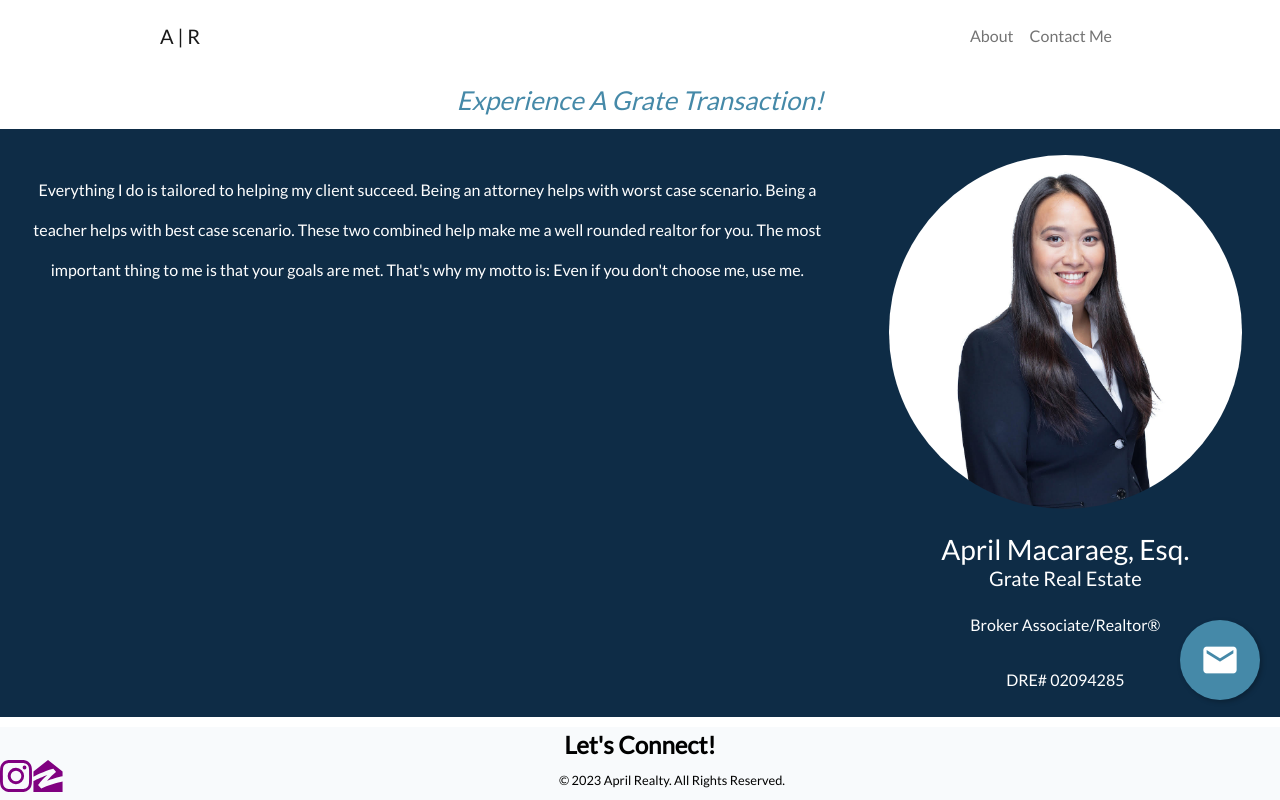
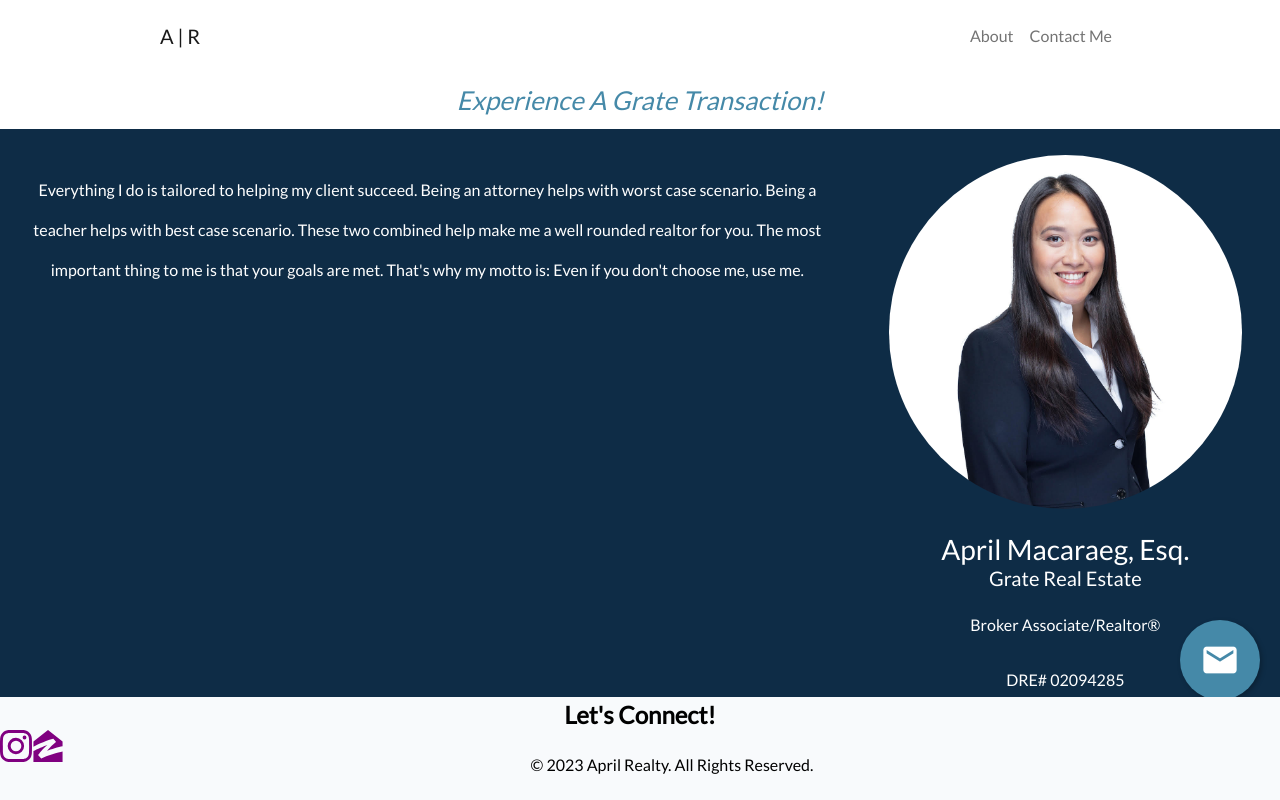
Before and after one commit to essbee808/april-realty, a React (Create React App) app: page / in a window 1280 px wide. Shown: the top 800 px of the page. Built offline with nearby package versions, Linux system fonts and the light colour scheme.

Commit message:
Modify footer menu

```diff
--- a/src/components/footer/Footer.jsx
+++ b/src/components/footer/Footer.jsx
@@ -27,9 +27,9 @@ const Footer = () => {
           </li>
         </ul>
       </div>
-       <small>© 2023 April Realty. All Rights Reserved.</small>
+       <p>© 2023 April Realty. All Rights Reserved.</p>
     </footer>
-  )
+  );
 }
 
 export default Footer
--- a/src/components/footer/footer.css
+++ b/src/components/footer/footer.css
@@ -7,6 +7,7 @@
     color: purple;
     display: block;
     float: left;
+    justify-content: center;
 
 }
 
```
